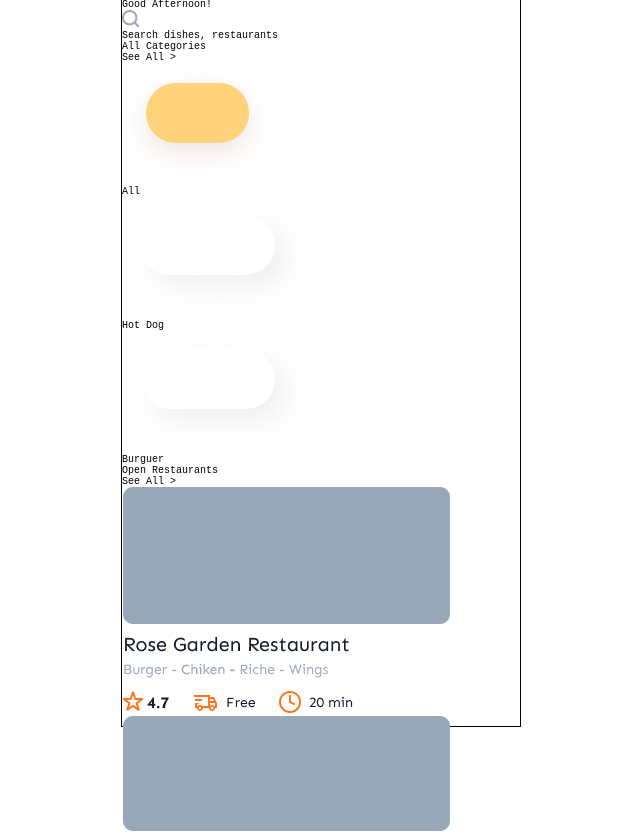
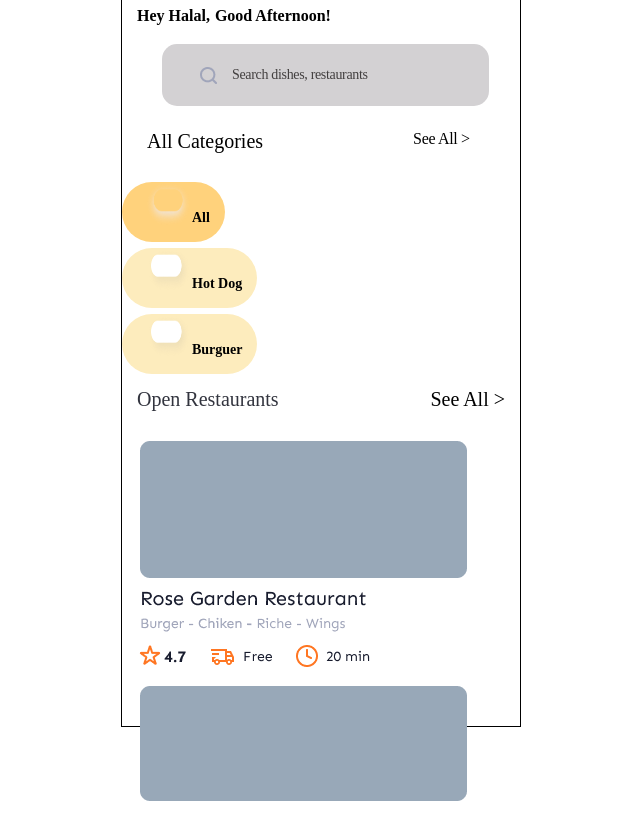
Before and after one commit to MiaEst/Prueba2-lab, a plain HTML site: page header/header.html in a window 1280 px wide. Shown: the part 73-912 px from the top of the page, without its empty margins (319-959 px from the left). After the commit the page ends 881 px from the top, so only its background shows below. Drawn offline with Linux system fonts and the light colour scheme; files whose address does not match are found by name.

Commit message:
Detalles

```diff
--- a/header/header.css
+++ b/header/header.css
@@ -78,5 +78,226 @@
     position: absolute;
 }
 .text{
+    font-size: medium;
+    padding: 15px;
+
+    font-family: Sen;
+    font-weight: 400;
+    font-size: 16px;
+    line-height: 26px;
+    text-transform: capitalize;
+
+    gap: 5px;
+    display: flex;
+}
+.txt1{
+font-family: Sen;
+font-weight: 700;
+font-size: 16px;
+line-height: 26px;
+letter-spacing: 0px;
+text-transform: capitalize;
+}
+.busqueda{
+    background-color: rgb(211, 209, 211);
+    height: 62px;
+    width: 327px;
+    right: 50px;
+    border-radius: 15px;
+    display: flex;
+    align-items: center;
+    position: relative;
+    left: 5dvh;
+}
+
+.lupita{
+    position: absolute;
+    left: 15px;
+    padding: 23px;
+    color: rgb(116, 116, 116);
+}
+.search{
+font-family: Sen;
+font-weight: 400;
+font-size: 14px;
+line-height: 100%;
+letter-spacing: -0.33px;
+
+color: rgb(66, 63, 63);
+position: absolute;
+position: relative;
+left: 70px;
+}
+.All{
+font-size: medium;
+padding: 25px;
+font-family: Sen;
+font-weight: 400;
+font-size: 16px;
+line-height: 26px;
+text-transform: capitalize;
+
+display: flex;
+gap: 150px;
+}
+.all1{
+font-family: Sen;
+font-weight: 400;
+font-size: 20px;
+line-height: 100%;
+letter-spacing: 0px;
+text-transform: capitalize;
+}
+.all2{
+font-family: Sen;
+font-weight: 400;
+font-size: 16px;
+line-height: 100%;
+letter-spacing: -0.33px;
+text-align: center;
+}
+.comida{
+    display: flex;
+    flex-direction: row;
+    justify-content: space-between;
+}
+.all{
+    width: 103px;
+    height: 60px;
+    top: 303px;
+    left: 24px;
+    border-radius: 39px;
+
+background-color: rgba(255, 210, 124, 1);
+}
+.txtAll{
+position: absolute;
+position: relative;
+right: -70px;
+margin-top: -15px;
+
+font-family: Sen;
+font-weight: 700;
+font-size: 14px;
+line-height: 100%;
+letter-spacing: 0%;
+}
+.img1{
+width: 44px;
+height: 44px;
+top: 311px;
+left: 32px;
+border-radius: 23px;
+display: flex;
+align-items: center;
+margin-left: 25px;
+justify-content: center;
+
+margin-top: 6px;
+}
+.hot-dog{
+width: 135px;
+height: 60px;
+top: 303px;
+left: 134px;
+border-radius: 50px;
+justify-content: space-between;
+
+background-color: rgb(253, 236, 189);
+}
+.img2{
+    width: 44px;
+    height: 44px;
+    top: 311px;
+    left: 32px;
+    border-radius: 23px;
+    display: flex;
+    align-items: center;
+    margin-left: 25px;
+    justify-content: center;
+
+    margin-top: 6px;
+}
+.txtHot{
+position: absolute;
+position: relative;
+right: -70px;
+margin-top: -15px;
+
+font-family: Sen;
+font-weight: 700;
+font-size: 14px;
+line-height: 100%;
+letter-spacing: 0%;
+}
+.burguer{
+width: 135px;
+height: 60px;
+top: 303px;
+left: 282px;
+border-radius: 50px;
+
+background-color: rgb(253, 236, 189);
+}
+.img3{
+    width: 44px;
+    height: 44px;
+    top: 311px;
+    left: 32px;
+    border-radius: 23px;
+    display: flex;
+    align-items: center;
+    margin-left: 25px;
+    justify-content: center;
+
+    margin-top: 6px;
+    left: 5px;
+}
+.t-3{
+position: absolute;
+position: relative;
+right: -70px;
+margin-top: -15px;
+
+font-family: Sen;
+font-weight: 700;
+font-size: 14px;
+line-height: 100%;
+letter-spacing: 0%;
 
 }
+.texto{
+    display: flex;
+    flex-direction: row;
+    justify-content: space-between;
+    padding: 15px;
+}
+.open{
+    font-family: Sen;
+font-weight: 400;
+font-size: 20px;
+line-height: 100%;
+letter-spacing: 0px;
+text-transform: capitalize;
+color: rgba(50, 52, 62, 1);
+}
+.see{
+font-family: Sen;
+font-weight: 400px;
+font-size: 20px;
+line-height: 100%;
+letter-spacing: 0px;
+text-transform: capitalize;
+}
+.rose{
+    padding: 2px;
+    display: flex;
+    margin-top: 15px;
+    margin-left: 15px;
+}
+.ult{
+    padding: 2px;
+    display: flex;
+    margin-top: 15px;
+    margin-left: 15px;
+}
--- a/header/header.html
+++ b/header/header.html
@@ -24,7 +24,7 @@
 
 <div class="text">
     <p class="txt1">Hey Halal,</p>
-    <p class="text2">Good Afternoon!</p>
+   <b><p class="text2">Good Afternoon!</p></b>
 </div>
 
 <div class="busqueda">
@@ -33,8 +33,8 @@
 </div>
 
 <div class="All">
-    <p>All Categories</p>
-    <p>See All ></p>
+    <p class="all1">All Categories</p>
+    <p class="all2">See All ></p>
 </div>
 
 <div class="Comida">
```
Also changed, not shown: banner/banner.html (+4 -2 lines), banner2/banner2.html (+4 -2 lines), banner3/banner3.html (+4 -2 lines), banner4/banner4.html (+5 -2 lines), banner/banner.css (line endings or trailing spaces), banner3/banner3.css (line endings or trailing spaces), banner4/banner4.css (line endings or trailing spaces).
